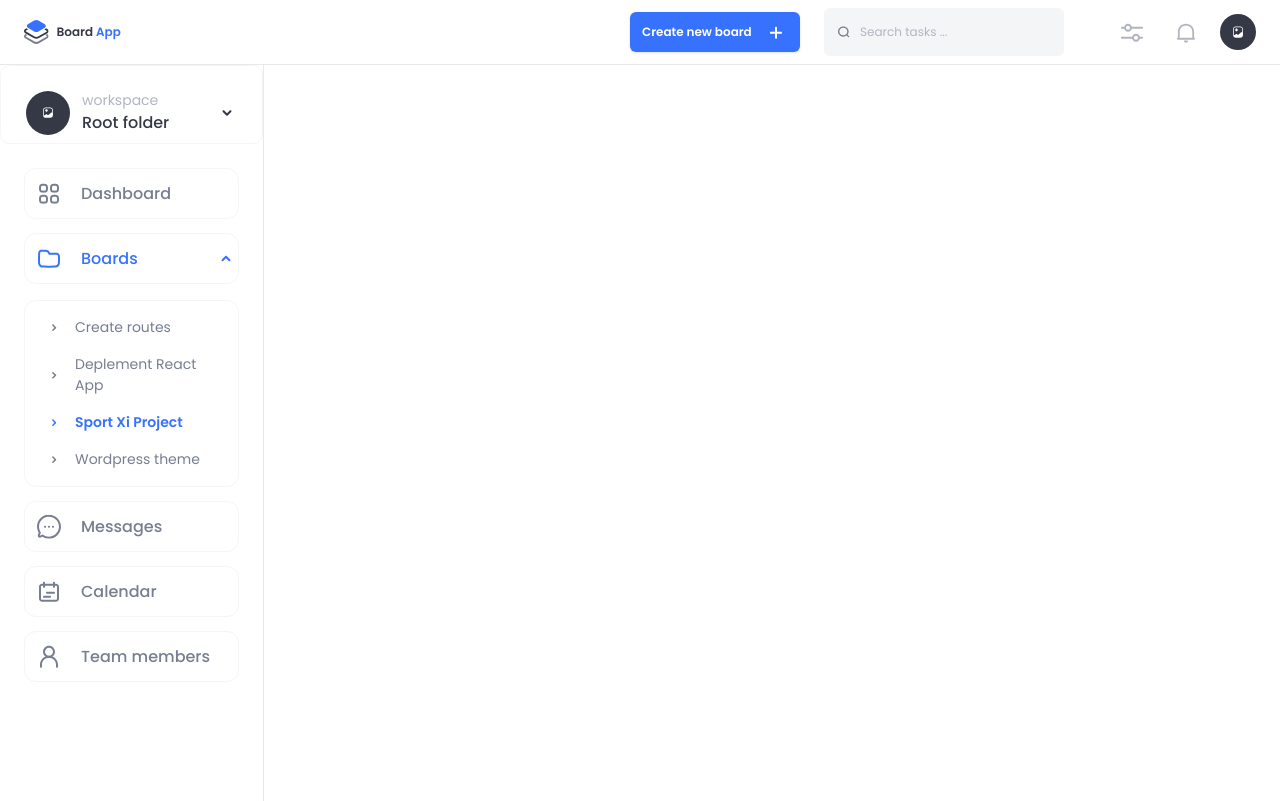
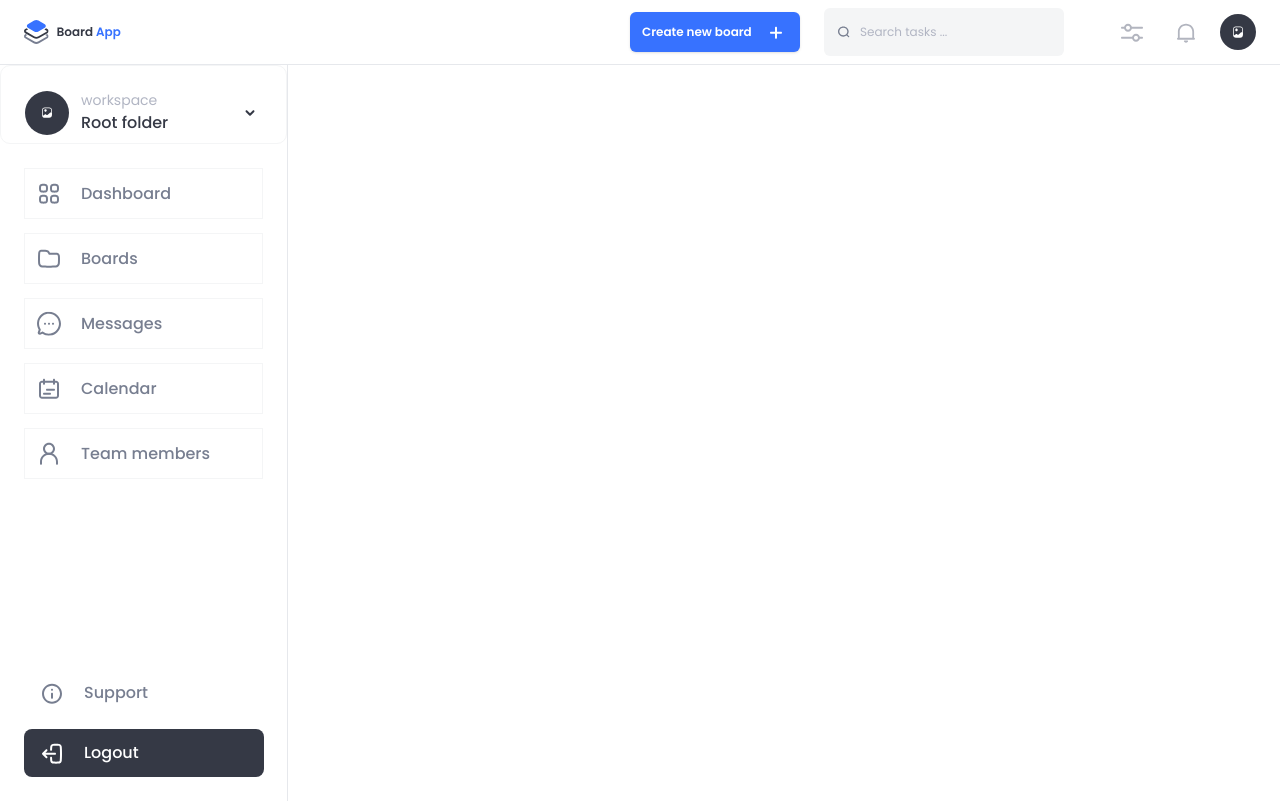
Before and after one commit to ashenthiwanka99/visionexdigital-board-app, a Next.js app: page / in a window 1280 px wide. Built offline with nearby package versions, Linux system fonts and the light colour scheme.

Commit message:
sidebar added
added sub headers and headers
added sidebar  state managements
added buttons
fixed minor css issues

```diff
--- a/src/components/layout/Header.tsx
+++ b/src/components/layout/Header.tsx
@@ -3,7 +3,6 @@
 import React from "react";
 import Image from "next/image";
 
-import CustomButton from "@/components/ui/CustomButton";
 import CustomIconButton from "@/components/ui/CustomIconButton";
 import CustomNotificationButton from "@/components/ui/CustomNotificationButton";
 import SearchInput from "@/components/ui/CustomSearchInput";
@@ -13,6 +12,7 @@ import PlusIcon from "@/images/icons/Plus.svg";
 import SettingIcon from "@/images/icons/Settings.svg";
 import BellIcon from "@/images/icons/Bell.svg";
 import Logo from "@/images/logos/Logo_Text.svg";
+import CustomButtonRightIcon from "@/components/ui/CustomButtonRightIcon";
 
 export default function Header() {
     return (
@@ -31,7 +31,7 @@ export default function Header() {
 
                 <div className="flex items-center gap-12">
                     <div className="hidden md:flex items-center gap-6">
-                        <CustomButton
+                        <CustomButtonRightIcon
                             label="Create new board"
                             icon={PlusIcon}
                             width={170}
--- a/src/components/layout/Sidebar.tsx
+++ b/src/components/layout/Sidebar.tsx
@@ -2,32 +2,56 @@
 
 import SidebarWorkspaceCard from "@/components/ui/SidebarWorkspaceCard";
 import SidebarSection from "@/components/ui/SidebarSection";
+import CustomButtonLeftIcon from "@/components/ui/CustomButtonLeftIcon";
+
 import data from "@/data/sidebar.json";
-import { sidebarIconRegistry } from "@/data/sidebarIconRegistry";
+import { sidebarIconRegistry, SidebarIconKey } from "@/data/sidebarIconRegistry";
 import type { SidebarItem } from "@/types/SidebarTypes";
+import { useSidebarStore } from "@/store/useSidebarStore";
+
+import SupportIcon from "@/images/icons/Info_Circle.svg";
+import LogoutIcon from "@/images/icons/Sign_Out.svg";
 
 export default function Sidebar() {
-    const items = data as SidebarItem[];
+  const items = data as unknown as SidebarItem[];
+  useSidebarStore.getState().setBadge("messages", 3);
 
   return (
-        <aside className="w-full md:w-[264px] min-h-[calc(100vh-64px)] border-r md:border-r border-[#E6E8EC] bg-white p-0">
+    <aside className="w-full md:w-[288px] md:min-w-[288px] h-[calc(100vh-64px)] border-r md:border-r border-[#E6E8EC] bg-white p-0 flex flex-col">
       <SidebarWorkspaceCard
         title="Root folder"
         subtitle="workspace"
-                className="pt-[24px] pl-[25px] pr-[23px] mb-[24px]"
+        className="pt-[24px] pl-[24px] pr-[24px]"
       />
 
-            <div className="pl-[24px] pr-[24px] space-y-3.5">
+      <div className="mt-[24px] ml-[24px] mr-[24px] flex flex-col gap-[14px]">
         {items.map((item) => (
           <SidebarSection
             key={item.id}
-                        icon={sidebarIconRegistry[item.iconKey]}
+            sectionId={item.id}
+            icon={sidebarIconRegistry[item.iconKey as SidebarIconKey]}
             title={item.title}
-                        defaultOpen={item.defaultOpen}
             subItems={item.subItems}
           />
         ))}
       </div>
+
+      <div className="mt-auto px-[24px] pb-[24px] space-y-3">
+        <CustomButtonLeftIcon
+          label="Support"
+          icon={SupportIcon}
+          variant="ghost"
+          height={48}
+          width={240}
+        />
+        <CustomButtonLeftIcon
+          label="Logout"
+          icon={LogoutIcon}
+          variant="solid"
+          height={48}
+          width={240}
+        />
+      </div>
     </aside>
   );
 }
--- /dev/null
+++ b/src/components/ui/CustomButtonLeftIcon.tsx
@@ -0,0 +1,59 @@
+"use client";
+
+import { ButtonHTMLAttributes } from "react";
+import clsx from "clsx";
+import SvgIcon from "./SvgIcon";
+import { IconProp } from "@/types/IconTypes";
+
+type Props = ButtonHTMLAttributes<HTMLButtonElement> & {
+  label: string;
+  icon?: IconProp;
+  width?: string | number;
+  height?: string | number;
+  className?: string;
+  variant?: "solid" | "ghost";
+  fontSize?: number;
+  iconSize?: number;
+  radius?: number | string;
+};
+
+export default function CustomButtonLeftIcon({
+  label,
+  icon,
+  width,
+  height,
+  className,
+  variant = "solid",
+  iconSize = 24,
+  radius = 8,
+  fontSize = 16,
+  type = "button",
+  ...props
+}: Props) {
+  const isSolid = variant === "solid";
+
+  return (
+    <button
+      {...props}
+      type={type}
+      style={{ width, height, borderRadius: typeof radius === "number" ? `${radius}px` : radius }}
+      className={clsx(
+        "w-full inline-flex items-center justify-start gap-5 cursor-pointer transition font-poppins whitespace-nowrap",
+        isSolid ? "bg-neutral-3 text-white px-4 py-3" : "bg-transparent text-neutral-4 px-4 py-3",
+        className
+      )}
+    >
+      {icon && (
+        <span className="flex items-center justify-center">
+          <SvgIcon icon={icon} size={iconSize} color={isSolid ? "white" : "neutral-4"} />
+        </span>
+      )}
+      <span
+        className={clsx("font-medium", isSolid ? "text-white" : "text-neutral-4")}
+        style={{ fontSize }}
+      >
+        {label}
+      </span>
+    </button>
+  );
+}
--- a/src/components/ui/CustomButton.tsx
+++ b/src/components/ui/CustomButtonRightIcon.tsx
@@ -13,7 +13,7 @@ type Props = ButtonHTMLAttributes<HTMLButtonElement> & {
     className?: string;
 };
 
-export default function CustomButton({
+export default function CustomButtonRightIcon({
     label,
     icon,
     width,
--- a/src/components/ui/SidebarSection.tsx
+++ b/src/components/ui/SidebarSection.tsx
@@ -1,53 +1,43 @@
 "use client";
 
-import { useEffect, useState } from "react";
 import clsx from "clsx";
+import { useSidebarStore } from "@/store/useSidebarStore";
 import SvgIcon from "@/components/ui/SvgIcon";
 import { IconProp } from "@/types/IconTypes";
-
 import ArrowUpIcon from "@/images/icons/Arrow_Up.svg";
 import ArrowRightIcon from "@/images/icons/Arrow_Right.svg";
 import Label from "./CustomLabel";
 
-type SubItem = {
-    id: string;
-    label: string;
-    selected?: boolean;
-};
+type SubItem = { id: string; label: string };
 
 type Props = {
+    sectionId: string;
     icon: IconProp;
     title: string;
-    open?: boolean;
-    defaultOpen?: boolean;
     className?: string;
     subItems?: SubItem[];
-    onToggle?: (open: boolean) => void;
     onSubClick?: (id: string) => void;
 };
 
 export default function SidebarSection({
+    sectionId,
     icon,
     title,
-    open,
-    defaultOpen = false,
     className,
     subItems = [],
-    onToggle,
     onSubClick,
 }: Props) {
-    const [isOpen, setIsOpen] = useState<boolean>(open ?? defaultOpen);
+    const activeSectionId = useSidebarStore((s) => s.activeSectionId);
+    const setActiveSection = useSidebarStore((s) => s.setActiveSection);
+    const selectedId = useSidebarStore((s) => s.selected[sectionId] ?? null);
+    const selectSubItem = useSidebarStore((s) => s.selectSubItem);
 
-    useEffect(() => {
-        if (open !== undefined) setIsOpen(open);
-    }, [open]);
+    const badgeCount = useSidebarStore((s) => s.badges[sectionId] ?? 0);
 
-    const active = isOpen;
+    const isOpen = activeSectionId === sectionId;
 
     const handleToggle = () => {
-        const next = !isOpen;
-        if (open === undefined) setIsOpen(next);
-        onToggle?.(next);
+        setActiveSection(isOpen ? null : sectionId);
     };
 
     return (
@@ -55,7 +45,7 @@ export default function SidebarSection({
             <button
                 onClick={handleToggle}
                 className={clsx(
-                    "w-full flex items-center rounded-[12px] border border-neutral-7 bg-white",
+                    "w-full flex items-center border border-neutral-7 bg-white cursor-pointer",
                     "pt-[12px] pb-[12px] pl-[12px]"
                 )}
             >
@@ -63,45 +53,54 @@ export default function SidebarSection({
                     <SvgIcon
                         icon={icon}
                         size={24}
-                        className={clsx(active && "svg-filter-primary-500")}
-                        color={active ? undefined : "neutral-4"}
+                        className={clsx(isOpen && "svg-filter-primary-500")}
+                        color={isOpen ? undefined : "neutral-4"}
                     />
                     <Label
                         text={title}
                         fontWeight="font-medium"
                         fontSize={16}
-                        color={active ? "text-primary-500" : "text-neutral-4"}
+                        color={isOpen ? "text-primary-500" : "text-neutral-4"}
                     />
                 </div>
 
-                {subItems.length > 0 && active && (
-                    <SvgIcon
-                        icon={ArrowUpIcon}
-                        size={24}
-                        className="svg-filter-primary-500"
-                    />
+                {subItems.length > 0 && isOpen && (
+                    <SvgIcon icon={ArrowUpIcon} size={24} className="svg-filter-primary-500" />
+                )}
+
+                {subItems.length === 0 && badgeCount > 0 && (
+                    <span
+                        className="inline-flex items-center justify-center min-w-[22px] h-[22px] px-[6px] rounded-full text-white text-[12px] leading-none font-medium"
+                        style={{ background: "var(--color-orange-500)" }}
+                        aria-label={`${badgeCount} unread`}
+                    >
+                        {badgeCount}
+                    </span>
                 )}
             </button>
 
             {isOpen && subItems.length > 0 && (
-                <div className="mt-4 rounded-[12px] border border-neutral-7 bg-white px-5 py-4 space-y-4">
+                <div className="p-[12px] space-y-3">
                     {subItems.map((s) => (
                         <button
                             key={s.id}
-                            onClick={() => onSubClick?.(s.id)}
-                            className="w-full flex items-center gap-3"
+                            onClick={() => {
+                                selectSubItem(sectionId, s.id);
+                                onSubClick?.(s.id);
+                            }}
+                            className="w-full flex items-center gap-[10px] cursor-pointer"
                         >
                             <SvgIcon
                                 icon={ArrowRightIcon}
                                 size={18}
-                                className={clsx(s.selected && "svg-filter-primary-500")}
-                                color={s.selected ? undefined : "neutral-4"}
+                                className={clsx(selectedId === s.id && "svg-filter-primary-500")}
+                                color={selectedId === s.id ? undefined : "neutral-4"}
                             />
                             <Label
                                 text={s.label}
                                 fontSize={14}
-                                fontWeight={s.selected ? "font-semibold" : "font-normal"}
-                                color={s.selected ? "text-primary-500" : "text-neutral-4"}
+                                fontWeight={selectedId === s.id ? "font-medium" : "font-normal"}
+                                color={selectedId === s.id ? "text-primary-500" : "text-neutral-4"}
                             />
                         </button>
                     ))}
--- /dev/null
+++ b/src/store/useSidebarStore.tsx
@@ -0,0 +1,34 @@
+"use client";
+
+import { create } from "zustand";
+import { persist, createJSONStorage } from "zustand/middleware";
+
+type SidebarStore = {
+  activeSectionId: string | null;
+  selected: Record<string, string | null>;
+  setActiveSection: (id: string | null) => void;
+  selectSubItem: (sectionId: string, subId: string) => void;
+
+  badges: Record<string, number>;
+  setBadge: (sectionId: string, count: number) => void;
+};
+
+export const useSidebarStore = create<SidebarStore>()(
+  persist(
+    (set) => ({
+      activeSectionId: null,
+      selected: {},
+      setActiveSection: (id) => set({ activeSectionId: id }),
+      selectSubItem: (sectionId, subId) =>
+        set((s) => ({ selected: { ...s.selected, [sectionId]: subId } })),
+
+      badges: {},
+      setBadge: (sectionId, count) =>
+        set((s) => ({ badges: { ...s.badges, [sectionId]: count } })),
+    }),
+    {
+      name: "sidebar-state",
+      storage: createJSONStorage(() => localStorage),
+    }
+  )
+);
```
Lines whose indentation alone changed are shown as unchanged.
